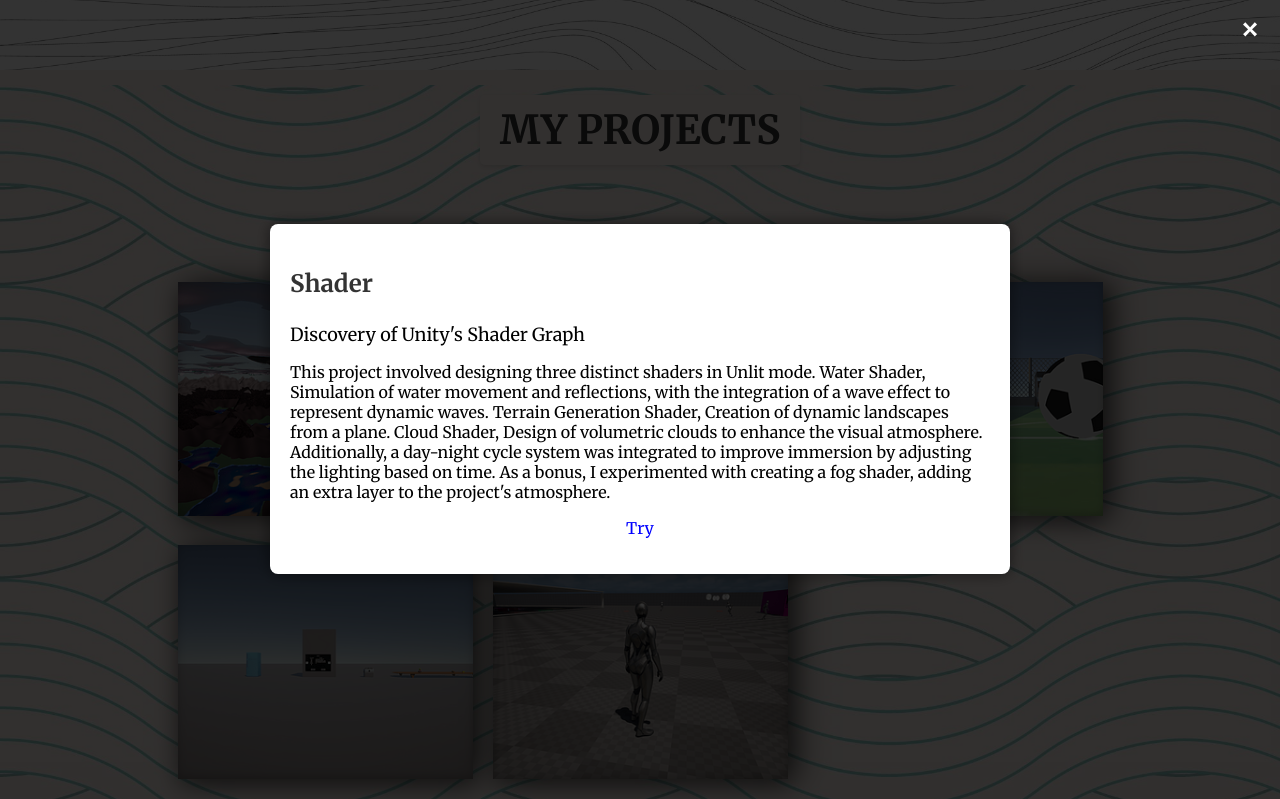
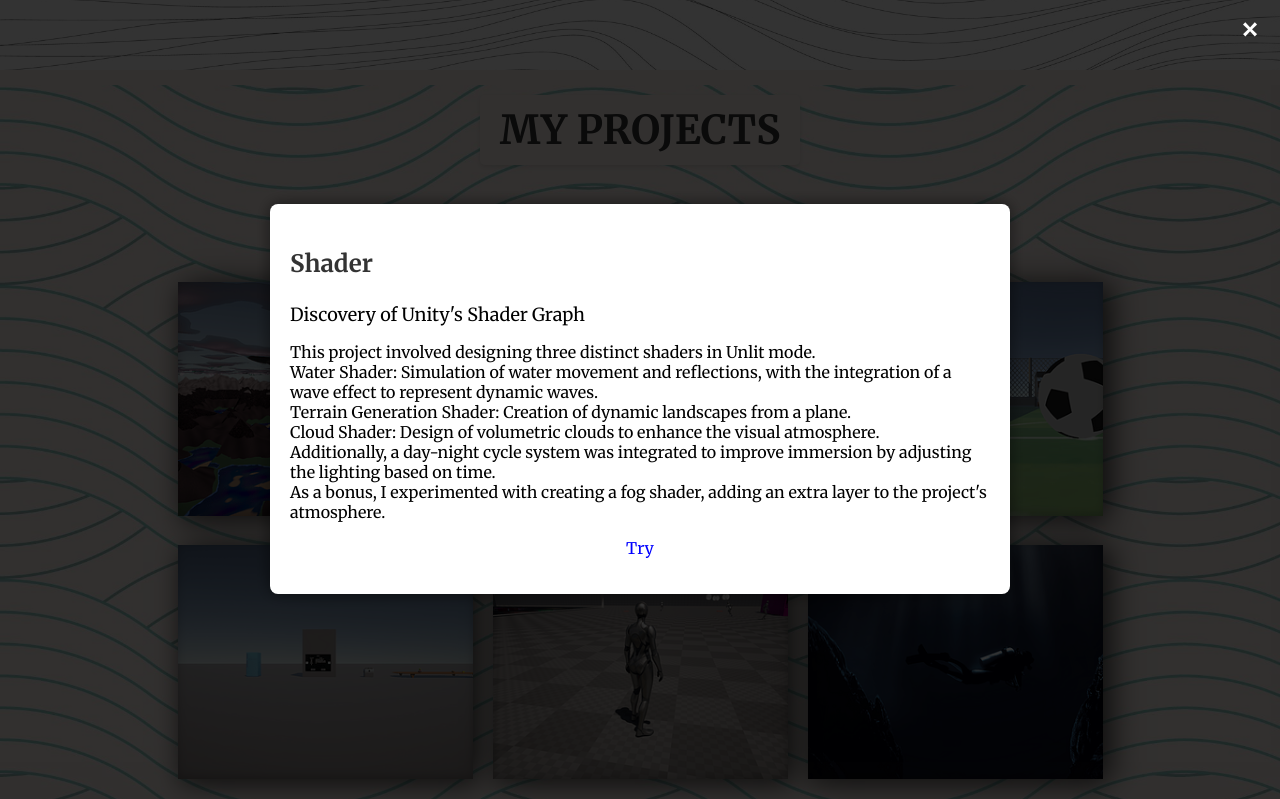
Before and after one commit to MtPoison/MtPoison.github.io, a plain HTML site: page index.html in a window 1280 px wide. Both pictures are taken after a click on the element 325 px from the left and 1914 px from the top of the page. Shown: the part 1515-2314 px from the top of the page. Drawn offline with Linux system fonts and the light colour scheme.

Commit message:
mise a jour

```diff
--- a/index.html
+++ b/index.html
@@ -61,6 +61,7 @@ Always seeking new challenges, I aim to perfect my skills and explore the latest
                 <!-- <div class="tableau" style="background-image: url('img/vhIsVE.png');" data-index="3"></div> -->
                 <div class="tableau" style="background-image: url('img/vhIsVE.png');" data-index="4"></div>
                 <div class="tableau" style="background-image: url('img/7nGu4b.png');" data-index="5"></div>
+                <div class="tableau" style="background-image: url('img/J2DxJY.png');" data-index="6"></div>
 
             </div>
           </section>
--- a/projet.json
+++ b/projet.json
@@ -3,38 +3,44 @@
         {
             "title": "Shader",
             "description": "Discovery of Unity's Shader Graph",
-            "details" : "This project involved designing three distinct shaders in Unlit mode. Water Shader, Simulation of water movement and reflections, with the integration of a wave effect to represent dynamic waves. Terrain Generation Shader, Creation of dynamic landscapes from a plane. Cloud Shader, Design of volumetric clouds to enhance the visual atmosphere. Additionally, a day-night cycle system was integrated to improve immersion by adjusting the lighting based on time. As a bonus, I experimented with creating a fog shader, adding an extra layer to the project's atmosphere.",
+            "details" : "This project involved designing three distinct shaders in Unlit mode.\nWater Shader: Simulation of water movement and reflections, with the integration of a wave effect to represent dynamic waves.\nTerrain Generation Shader: Creation of dynamic landscapes from a plane.\nCloud Shader: Design of volumetric clouds to enhance the visual atmosphere.\nAdditionally, a day-night cycle system was integrated to improve immersion by adjusting the lighting based on time.\nAs a bonus, I experimented with creating a fog shader, adding an extra layer to the project's atmosphere.",
             "link": "https://p0izon.itch.io/shader-of-world"
         },
         {
             "title": "GameJams Tap Nation",
             "description": "For this game jam, the constraint was to create a childhood game that would be playable on mobile. We took the concept of Red Light, Green Light.",
-            "details": "In the project I focused on designing and implementing various systems to create a compelling horror game atmosphere. Music and Lighting System: I developed a dynami, system to synchronize eerie soundscapes with responsive lighting, enhancing the tension and mood.Camera Post-Processing, I implemented advanced post-processing effects, including grain, color grading, and distortion, to emphasize the unsettling horror aesthetic. Immersive Enhancements, As an additional challenge, I experimented with environmental effects like fog and shadow animations to further immerse players in the eerie setting.",
+            "details": "In the project I focused on designing and implementing various systems to create a compelling horror game atmosphere.\nMusic and Lighting System: I developed a dynamic system to synchronize eerie soundscapes with responsive lighting, enhancing the tension and mood.\nCamera Post-Processing: I implemented advanced post-processing effects, including grain, color grading, and distortion, to emphasize the unsettling horror aesthetic.\nImmersive Enhancements: As an additional challenge, I experimented with environmental effects like fog and shadow animations to further immerse players in the eerie setting.",
             "link": "https://46yuu.itch.io/staysoul"
         },
         {
             "title": "Fou2foot",
             "description": "Creation of a football game in Unity with local co-op.",
-            "details": "For this project, my contributions focused on several key elements. Player movement, Implementing the controls for both players. Procedural terrain generation, Designing a dynamic environment that is randomly generated each match. Kicking mechanics Setting up an interaction to kick the ball randomly. Visual effects Adding a trail effect behind the ball and players to enhance immersion. Animations: Creating and integrating animations, particularly for scoring a goal. User Interface (UI): Exploring and integrating my first user interface in a game. ",
+            "details": "For this project, my contributions focused on several key elements.\nPlayer movement: Implementing the controls for both players.\nProcedural terrain generation: Designing a dynamic environment that is randomly generated each match.\nKicking mechanics: Setting up an interaction to kick the ball randomly.\nVisual effects: Adding a trail effect behind the ball and players to enhance immersion.\nAnimations: Creating and integrating animations, particularly for scoring a goal.\nUser Interface (UI): Exploring and integrating my first user interface in a game.",
             "link": "https://p0izon.itch.io/fou2foot"
         },
         {
             "title": "Racing",
             "description": "Create a video with Unreal in CPP.",
-            "details": "On this project, I had to learn how a car works in order to adapt the drifting mechanics as accurately as possible. I was responsible for creating the checkpoints and the dynamic map system. ",
+            "details": "On this project, I had to learn how a car works in order to adapt the drifting mechanics as accurately as possible.\nI was responsible for creating the checkpoints and the dynamic map system.",
             "link": "https://p0izon.itch.io/fou2foot"
         },
         {
             "title": "UI",
             "description": "Create a UI in Unity.",
-            "details": "In this project, I discovered how to use UI in Unity. I implemented a Raycast with a highlight shader to emphasize the object being pointed at. I also designed a dynamic user interface that adapts based on the player's view direction, a system for displaying and adding text, and an inventory where objects can be stored and retrieved. Lastly, I created a magical inventory that, when opened, randomly generates shelves and objects. ",
+            "details": "In this project, I discovered how to use UI in Unity.\nI implemented a Raycast with a highlight shader to emphasize the object being pointed at.\nI also designed a dynamic user interface that adapts based on the player's view direction, a system for displaying and adding text, and an inventory where objects can be stored and retrieved.\nLastly, I created a magical inventory that, when opened, randomly generates shelves and objects.",
             "link": "https://p0izon.itch.io/uitest"
         },
         {
             "title": "Fete Foraine",
             "description": "Discovery Blue Print Unreal.",
-            "details": "In this project, I discovered the use of Blueprints and developed several interactive attractions. I designed a knock-down game where the player has four attempts to knock over all the cans, a bumper car system where they must remove all the cars as quickly as possible before exiting, and a small roller coaster to enhance the experience. I also used a NavMesh to animate NPCs that react to the player’s presence by greeting them. Among them, a monster lurks and, if the player gets too close, it starts chasing and attacking them.",
+            "details": "In this project, I discovered the use of Blueprints and developed several interactive attractions.\nI designed a knock-down game where the player has four attempts to knock over all the cans, a bumper car system where they must remove all the cars as quickly as possible before exiting, and a small roller coaster to enhance the experience.\nI also used a NavMesh to animate NPCs that react to the player is presence by greeting them.\nAmong them, a monster lurks and, if the player gets too close, it starts chasing and attacking them.",
             "link": "https://p0izon.itch.io/fete-foraine"
+        },
+        {
+            "title": "Depth of hue",
+            "description": "Interdisciplinary project with the Business and Art schools",
+            "details": "In this project, I was responsible for implementing the game is data saving system, which allows saving and loading either all categories from the JSON file or a specific one, with safeguards to prevent errors if the save is empty.\nI developed a complete inventory system that supports adding and removing items, using a ScriptableObject to define which items can be stored—some in multiple quantities depending on their type.\nI also designed a UI pop-up that displays inventory items along with descriptive text, anticipating future updates.\nAdditionally, I created the \"Pairs\" and \"Pillars\" game modes, imported all associated textures, developed a bubble shader, and implemented a camera zoom system to enhance gameplay.\nI also ensured that the game settings are fully responsive across different resolutions and integrated all necessary assets into the settings menu.",
+            "link": "https://arthur-bru.itch.io/depths-of-hue"
         }
     ]
 }
--- a/scriptHome.js
+++ b/scriptHome.js
@@ -48,7 +48,7 @@ fetch('projet.json')
 
 
   document.getElementById('button').addEventListener('click', function() {
-    fetch('Le_Forestier_EN.pdf')  // Remplacez cette URL par votre endpoint API
+    fetch('Le_Forestier_Quentin.pdf')  // Remplacez cette URL par votre endpoint API
       .then(response => {
         if (!response.ok) {
           throw new Error('Network response was not ok');
--- a/styleHome.css
+++ b/styleHome.css
@@ -363,6 +363,9 @@ button:hover {
   width: 100%;
   height: 15px;
 }
+.project-details{
+  white-space: pre-line;
+}
 
 .projects {
   display: flex;
```
Also changed, not shown: img/J2DxJY.png (added), img/ohy_r5.png (added), 2 other files.
